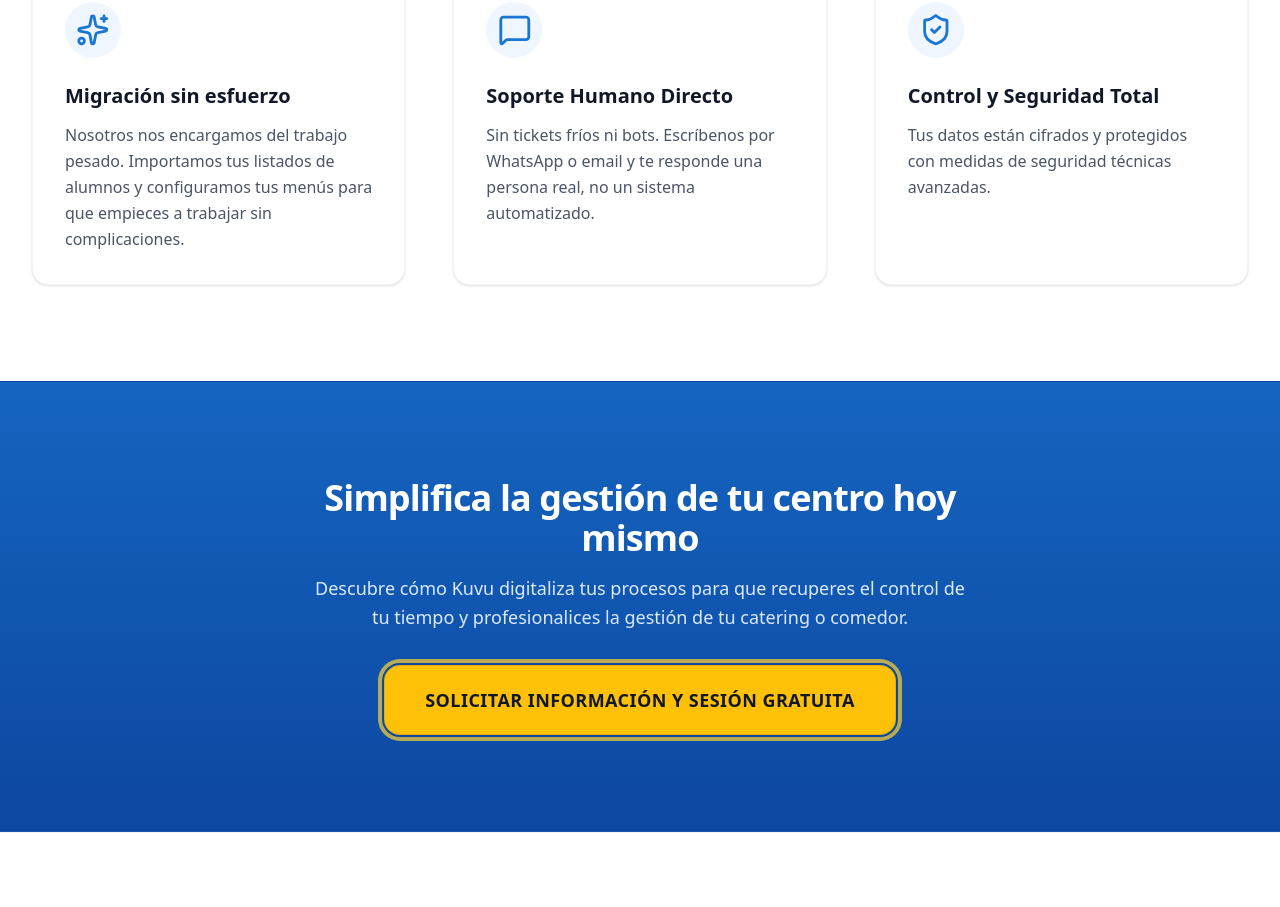
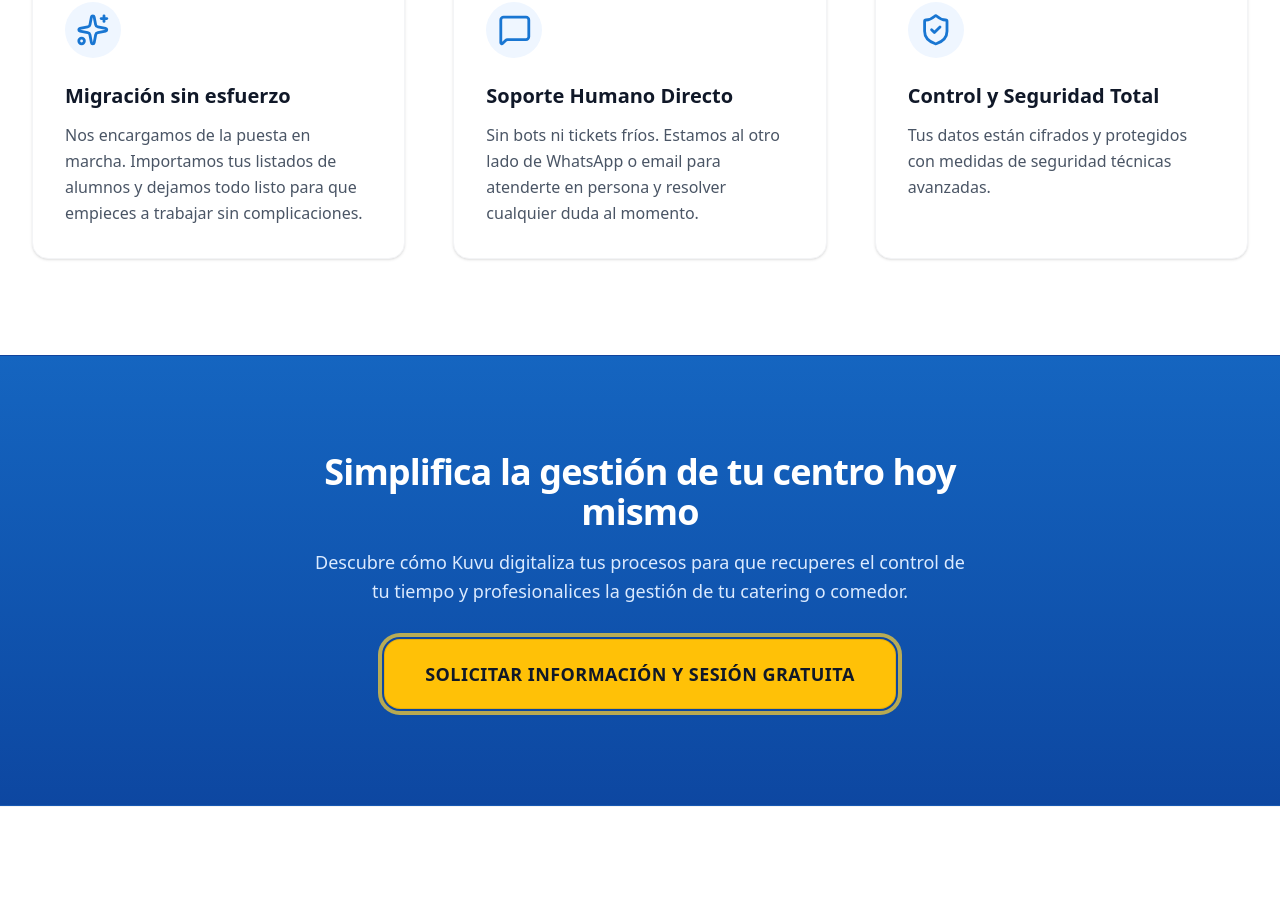
Before and after one commit to andreacb1995/kuvu-landing-page, a React (Vite) app: page / in a window 1280 px wide. Shown: the part 2420-3327 px from the top of the page. Built offline with nearby package versions, Linux system fonts and the light colour scheme; no server answers.

Commit message:
cambios txts seccion confiar kuvu

```diff
--- a/src/Landing.tsx
+++ b/src/Landing.tsx
@@ -387,8 +387,7 @@ export default function Landing() {
               </div>
               <h3 className="mb-3 text-xl font-bold text-gray-900">Migración sin esfuerzo</h3>
               <p className="flex-1 text-gray-600 leading-normal md:leading-relaxed">
-                Nosotros nos encargamos del trabajo pesado. Importamos tus listados de alumnos y configuramos tus menús
-                para que empieces a trabajar sin complicaciones.
+                Nos encargamos de la puesta en marcha. Importamos tus listados de alumnos y dejamos todo listo para que empieces a trabajar sin complicaciones.
               </p>
             </article>
             <article className="flex h-full min-h-0 flex-col items-center rounded-2xl border border-gray-100 bg-white p-8 text-center shadow-sm transition-shadow hover:shadow-md md:items-stretch md:text-left">
@@ -397,7 +396,7 @@ export default function Landing() {
               </div>
               <h3 className="mb-3 text-xl font-bold text-gray-900">Soporte Humano Directo</h3>
               <p className="flex-1 text-gray-600 leading-normal md:leading-relaxed">
-                Sin tickets fríos ni bots. Escríbenos por WhatsApp o email y te responde una persona real, no un sistema automatizado.
+                Sin bots ni tickets fríos. Estamos al otro lado de WhatsApp o email para atenderte en persona y resolver cualquier duda al momento.
               </p>
             </article>
             <article className="flex h-full min-h-0 flex-col items-center rounded-2xl border border-gray-100 bg-white p-8 text-center shadow-sm transition-shadow hover:shadow-md md:items-stretch md:text-left">
```
Lines whose indentation alone changed are shown as unchanged.
